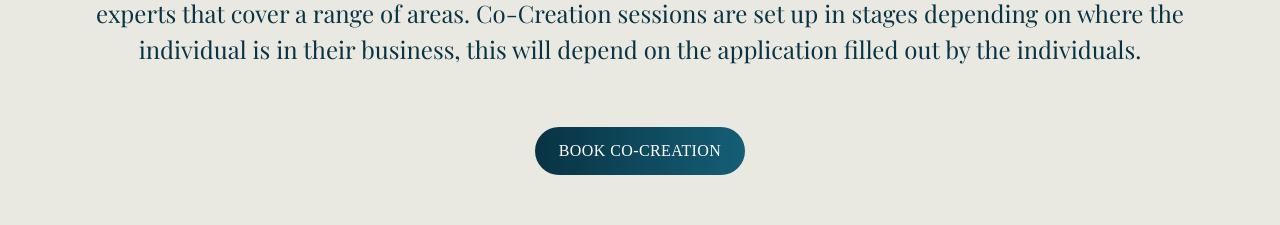
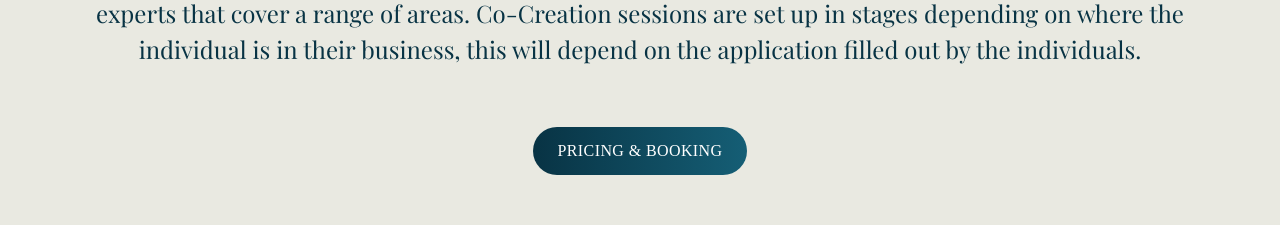
Before and after one commit to wearehc15/wearehc15.github.io, a SvelteKit app: page /co-creation in a window 1280 px wide. Shown: the part 1580-1805 px from the top of the page. Built offline with nearby package versions, Linux system fonts and the light colour scheme; some icons are missing; a web font is replaced by a local one.

Commit message:
text: pricing & booking

```diff
--- a/src/routes/co-creation/+page.svelte
+++ b/src/routes/co-creation/+page.svelte
@@ -64,7 +64,7 @@
 		<p class="md:text-center text-md md:text-xl lg:text-2xl !leading-normal">
 			<strong class="italic">Each stage is led by experienced entrepreneurs</strong>. The program process is a unique flow of interchanging experts that cover a range of areas. Co-Creation sessions are set up in stages depending on where the individual is in their business, this will depend on the application filled out by the individuals.
 		</p>
-		<p class="md:text-center mt-4 md:pt-6 lg:mt-9"><a href="https://www.venopi.com/widget/co-creation-with-hc15-alliance/" class="button" target="_blank">Book Co-Creation</a></p>
+		<p class="md:text-center mt-4 md:pt-6 lg:mt-9"><a href="https://www.venopi.com/widget/co-creation-with-hc15-alliance/" class="button" target="_blank">Pricing & Booking</a></p>
 	</div>
 </article>
 
```
